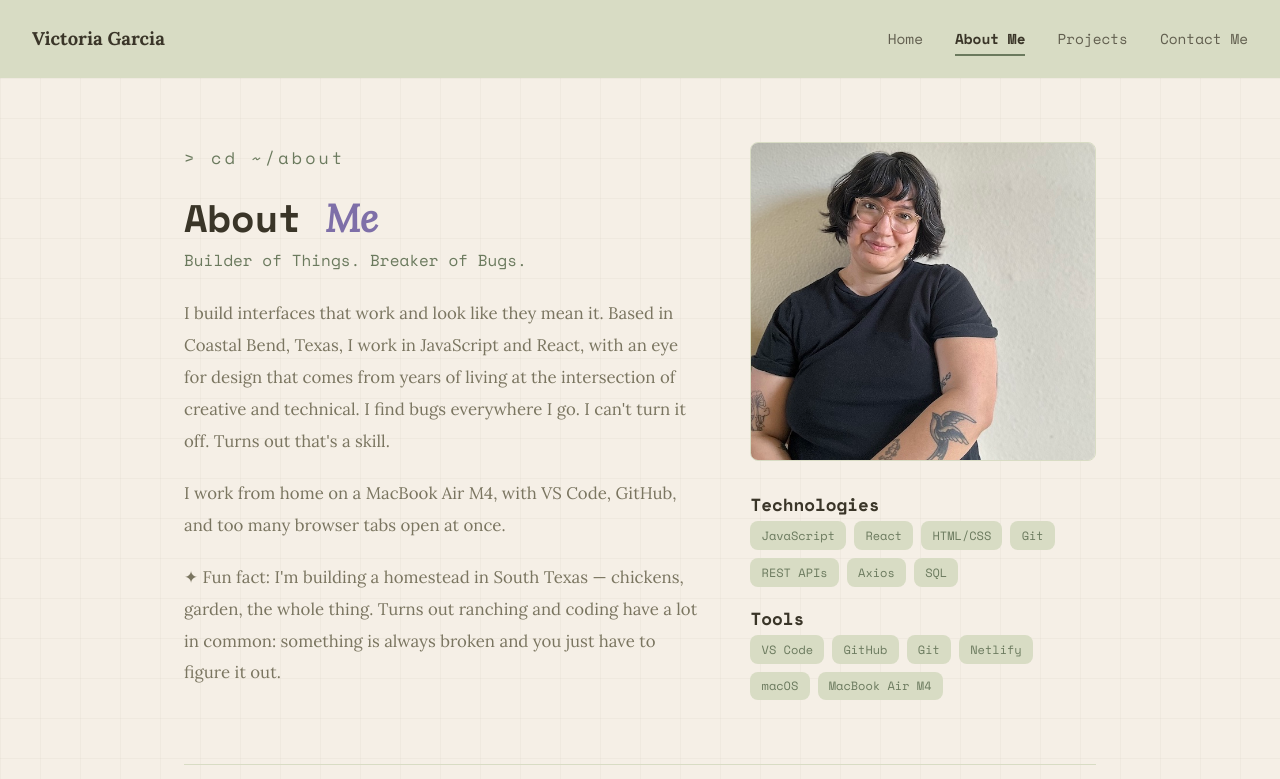
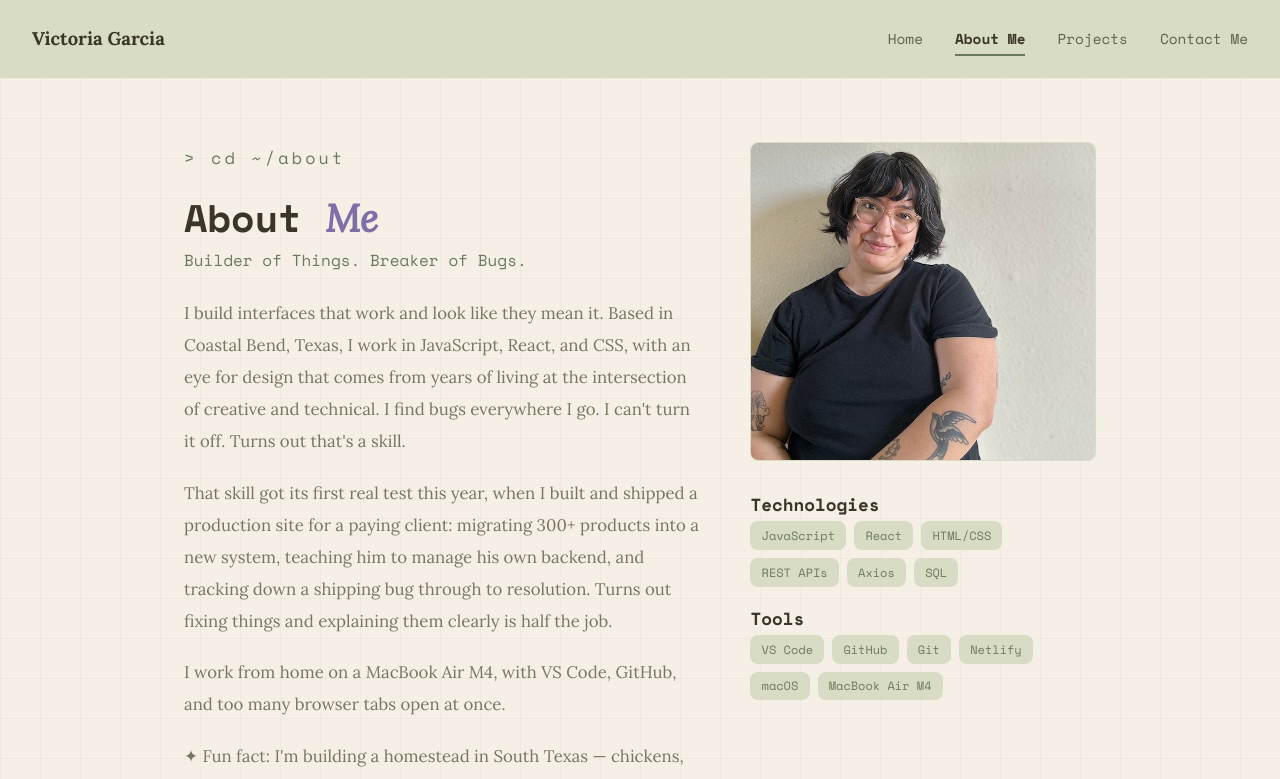
Before and after one commit to fifth-monger/responsive_portfolio_v2, a React (Vite) app: page /about in a window 1280 px wide. Shown: the top 779 px of the page. Built offline with nearby package versions, Linux system fonts and the light colour scheme.

Commit message:
fix: update About page stack and add client project story

```diff
--- a/src/pages/About.jsx
+++ b/src/pages/About.jsx
@@ -10,9 +10,15 @@ export default function About() {
           <h3>Builder of Things. Breaker of Bugs.</h3>
           <p>
             I build interfaces that work and look like they mean it. Based in Coastal Bend, Texas,
-            I work in JavaScript and React, with an eye for design that comes from
+            I work in JavaScript, React, and CSS, with an eye for design that comes from
             years of living at the intersection of creative and technical. I find bugs everywhere I
             go. I can't turn it off. Turns out that's a skill.
+          </p>
+          <p>
+            That skill got its first real test this year, when I built and shipped a production
+            site for a paying client: migrating 300+ products into a new system, teaching him to
+            manage his own backend, and tracking down a shipping bug through to resolution. Turns
+            out fixing things and explaining them clearly is half the job.
           </p>
           <p>
             I work from home on a MacBook Air M4, with VS Code, GitHub, and too many browser tabs
@@ -32,7 +38,6 @@ export default function About() {
             <span className="project-tag">JavaScript</span>
             <span className="project-tag">React</span>
             <span className="project-tag">HTML/CSS</span>
-            <span className="project-tag">Git</span>
             <span className="project-tag">REST APIs</span>
             <span className="project-tag">Axios</span>
             <span className="project-tag">SQL</span>
```
